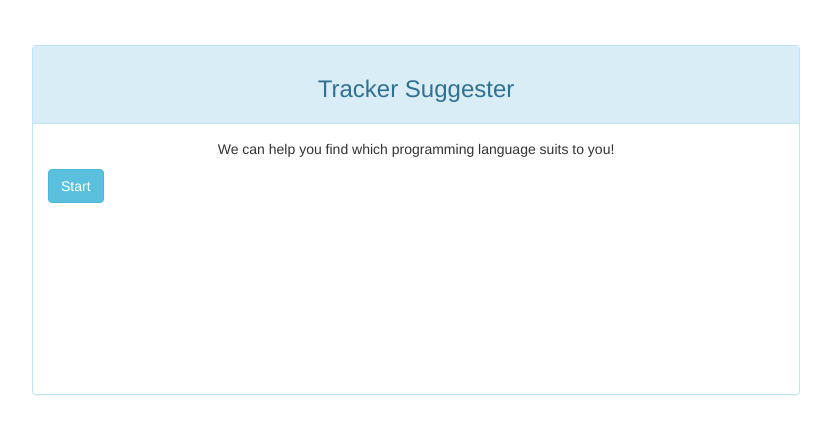
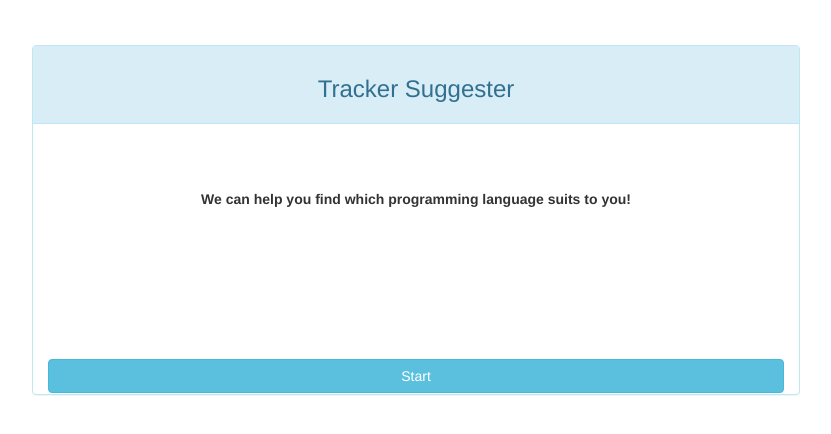
Before and after one commit to KNaka88/tracksuggester, a plain HTML site: page index.html in a window 1280 px wide. Shown: the part 76-510 px from the top of the page, without its empty margins (224-1055 px from the left). Drawn offline with Linux system fonts and the light colour scheme.

Commit message:
modified the position of Button

```diff
--- a/css/styles.css
+++ b/css/styles.css
@@ -14,13 +14,26 @@
 }
 
 #title div p {
+  margin-top: 50px;
   text-align: center;
+
+}
+
+button {
+  margin-top: 10px;
+}
+
+#title button  {
+  margin-top: 150px;
+}
+
+#question6 button {
+  margin-top: 117px;
 }
 
 .panel-body{
   height: 235px;
 }
-
 
 #result h4 {
   margin-top: 5px;
--- a/index.html
+++ b/index.html
@@ -18,8 +18,8 @@
             <h3>Tracker Suggester</h3>
           </div>
           <div class="panel-body">
-            <p>We can help you find which programming language suits to you!</p>
-            <button type="button" class="btn btn-info">Start</button>
+            <p><strong>We can help you find which programming language suits to you!</strong></p>
+            <button type="button" class="btn btn-info btn-block">Start</button>
           </div>
         </div>
         <!--End of Title Section -->
@@ -159,7 +159,7 @@
                 </label>
               </div>
             </div> <!--End of "form-group" -->
-            <button type="button" class="btn-info">Next</button>
+            <button type="button" class="btn-info btn">Next</button>
           </div>
         </div><!-- End of Question4 -->
 
@@ -220,7 +220,7 @@
                 </label>
               </div>
             </div> <!--End of "form-group" -->
-            <button type="submit" class="btn-info btn-block">Submit</button>
+            <button type="submit" class="btn btn-info btn-block">Submit</button>
           </div>
         </div><!-- End of Question6 -->
 
```
